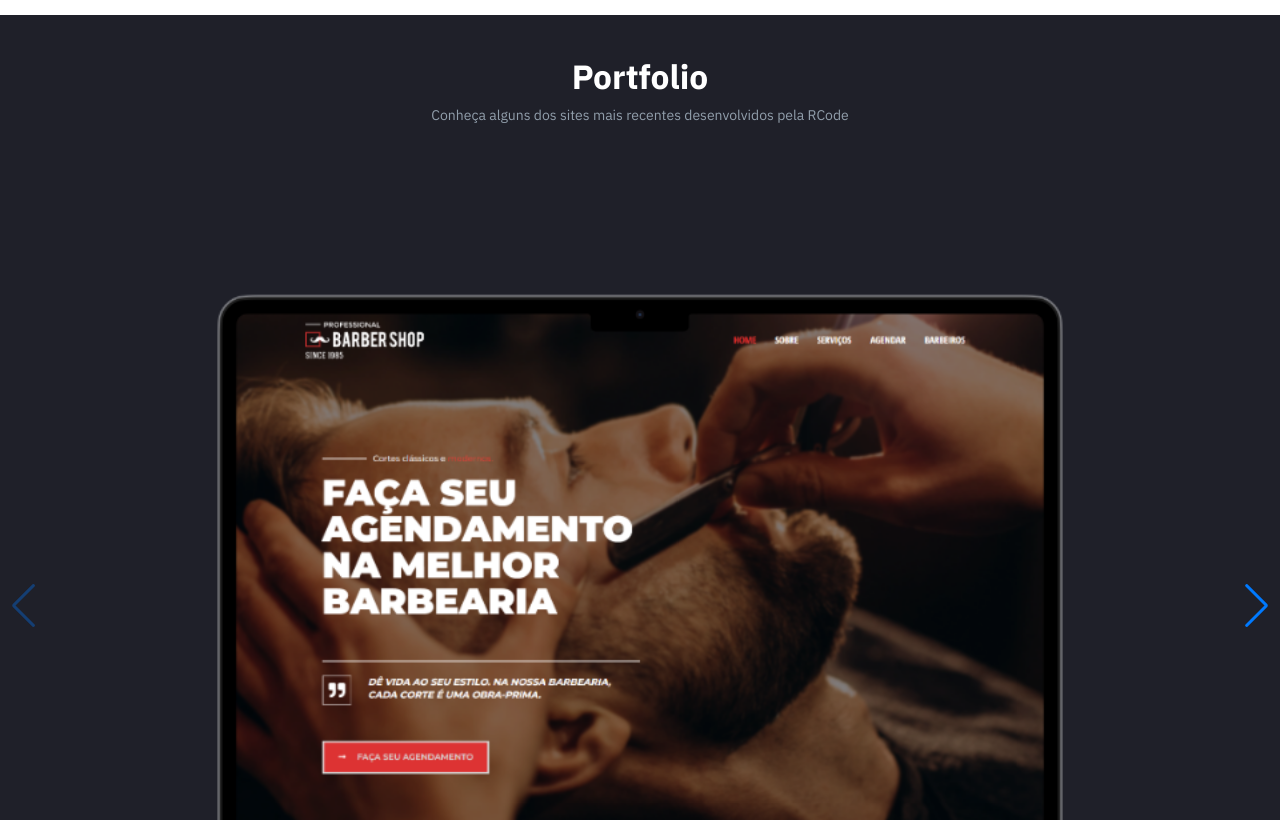
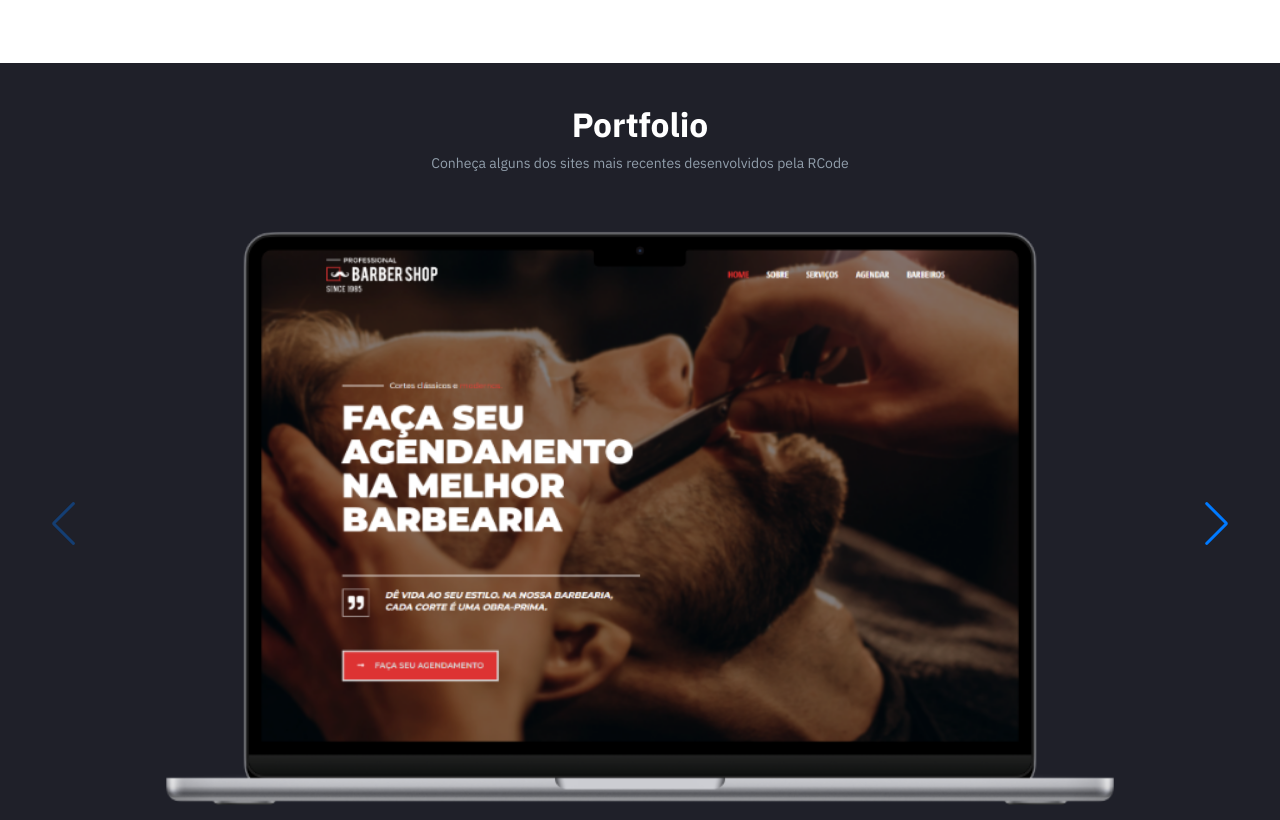
Before and after one commit to CandidoRafael/RCode, a React (Vite) app: page / in a window 1280 px wide. Shown: the part 1980-2800 px from the top of the page. Built offline with nearby package versions, Linux system fonts and the light colour scheme.

Commit message:
feat: add carrossel slider

```diff
--- a/src/components/About/About.tsx
+++ b/src/components/About/About.tsx
@@ -3,7 +3,7 @@ import imageAbout from '../../assets/ImageAbout.png'
 
 export const About = () => {
     return (
-        <AboutContainer>
+        <AboutContainer id="sobre">
             <ArticleImage>
               <img src={imageAbout} alt="" />
             </ArticleImage>
--- a/src/components/Header/Header.styled.ts
+++ b/src/components/Header/Header.styled.ts
@@ -5,7 +5,7 @@ export const HeaderContainer = styled.header`
   justify-content: space-between;
   align-items: center;
   position: fixed;
-  z-index: 1;
+  z-index: 99999;
   top: 0;
   width: 100%;
   background-color: #ffff;
--- a/src/components/Main/Main.styled.ts
+++ b/src/components/Main/Main.styled.ts
@@ -5,6 +5,8 @@ export const MainContainer = styled.main`
     justify-content: center;
     align-items: center;
     margin-top: 5rem;
+    padding-bottom: 2rem;
+
     flex-direction: column;
 
     @media (min-width: 820px) {
--- a/src/components/Portfolio/Portfolio.tsx
+++ b/src/components/Portfolio/Portfolio.tsx
@@ -4,7 +4,7 @@ import { PortfolioContainer } from "./Portfolio.styled"
 
 export const Portfolio = () => {
     return (
-        <PortfolioContainer>
+        <PortfolioContainer id="portfolio">
             <article>
                 <h2>Portfolio</h2>
                  <Subtitle>Conheça alguns dos sites mais recentes desenvolvidos pela RCode</Subtitle>
--- a/src/components/Services/Services.styled.ts
+++ b/src/components/Services/Services.styled.ts
@@ -2,8 +2,7 @@ import styled from "styled-components";
 
 export const ServicesContainer = styled.section`
     background-color:  #1F2029;
-    margin-top: 3rem;
-    padding-bottom: 4rem;
+    padding-bottom: 3rem;
     color: #fff;
     display: flex;
     flex-direction: column;
@@ -11,7 +10,7 @@ export const ServicesContainer = styled.section`
 `
 export const HeaderServices = styled.header`
     text-align: center;
-    margin-top: 3rem;
+    padding-top: 2rem;
 
     h1 {
         font-size: 2.1rem;
--- /dev/null
+++ b/src/components/SliderCarrossel/SliderCarrossel.css
@@ -0,0 +1,20 @@
+.swiperContainer {}
+
+.swiperContainer img {
+    width: 100%;
+}
+
+
+@media (min-width: 820px) {
+
+    .swiperContainer {
+        width: 1200px;
+        margin: auto;
+    }
+
+    .swiperContainer img {
+        width: 100%;
+        height: 700px;
+        object-fit: cover;
+    }
+}
--- a/src/components/SliderCarrossel/SliderCarrossel.tsx
+++ b/src/components/SliderCarrossel/SliderCarrossel.tsx
@@ -1,11 +1,6 @@
-
 import { SwiperSlide, Swiper } from "swiper/react"
 import { dataCarrossel } from "../../utils/data"
-
-const styleImage = {
-    width: '100%',
-    cursor: 'pointer'
-}
+import './SliderCarrossel.css'
 
 export const SliderCarrossel = () => {
     return (
@@ -13,16 +8,18 @@ export const SliderCarrossel = () => {
                 slidesPerView={1}
                 pagination={{ clickable: true }}
                 navigation
+                className="swiperContainer"
             >
                 {dataCarrossel.map((item) => (
                 <SwiperSlide key={item.id}>
                     <img
                     src={item.image}
-                style={styleImage}
                     alt="Imagem de um computador apresentando projetos"
                     />
                 </SwiperSlide>
                 ))}
             </Swiper>
+
+
     )
 }
--- a/src/styles/Global.styled.ts
+++ b/src/styles/Global.styled.ts
@@ -26,6 +26,6 @@ export const Button = styled.button`
     transition: .2s all linear;
 
     &:hover {
-        opacity: .9;
+        opacity: .86;
     }
 `
--- a/src/utils/data.ts
+++ b/src/utils/data.ts
@@ -7,6 +7,6 @@ type CarrosselProps = {
 
 export const dataCarrossel: CarrosselProps[] = [
     {id: 1, image: imageBarber},
-    {id: 2, image: ''},
-    {id: 3, image: ''}
+    {id: 2, image: imageBarber},
+    {id: 3, image: imageBarber}
 ]
```
Also changed, not shown: src/components/Contact/Contact.tsx (added). Lines whose indentation alone changed are shown as unchanged.
